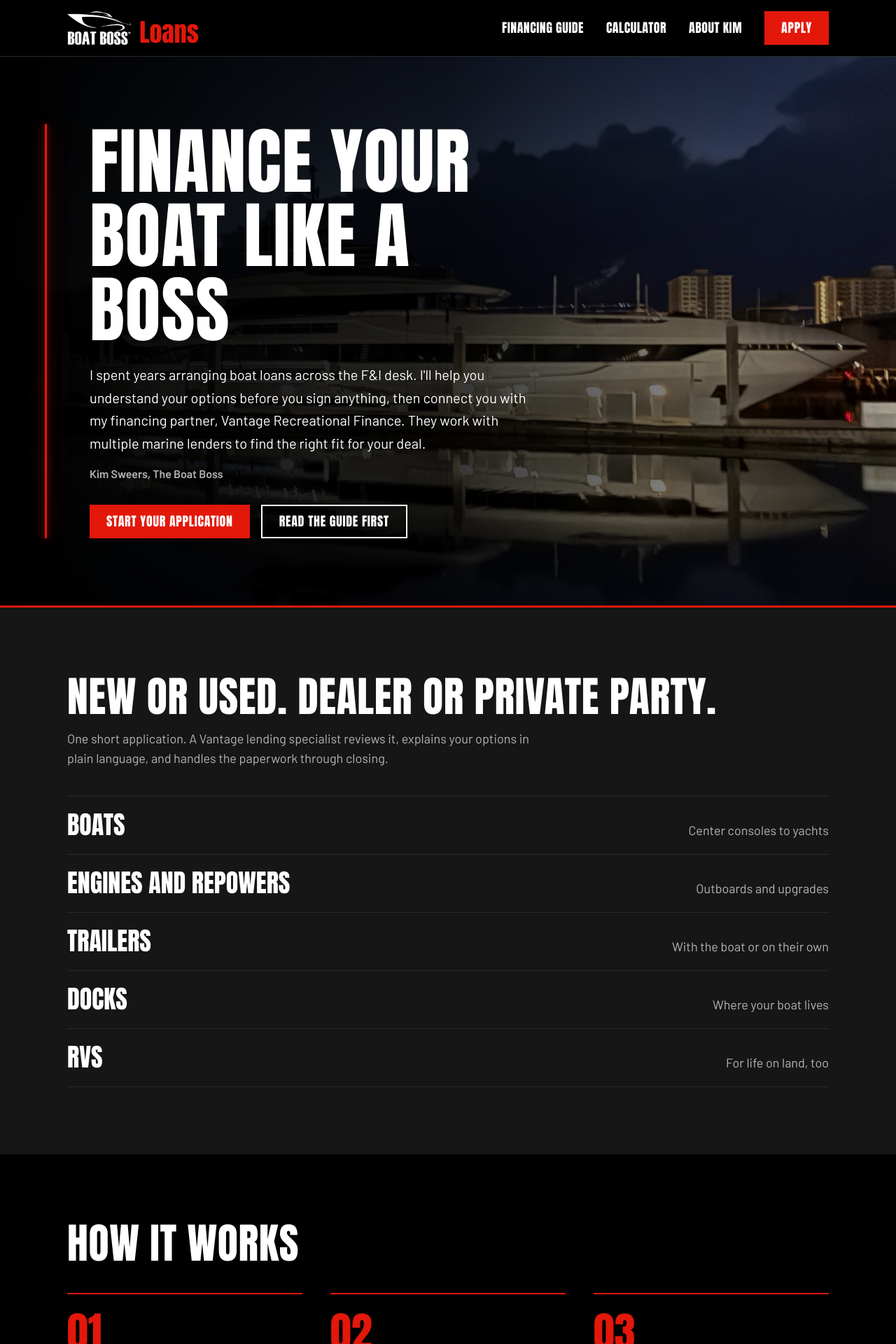
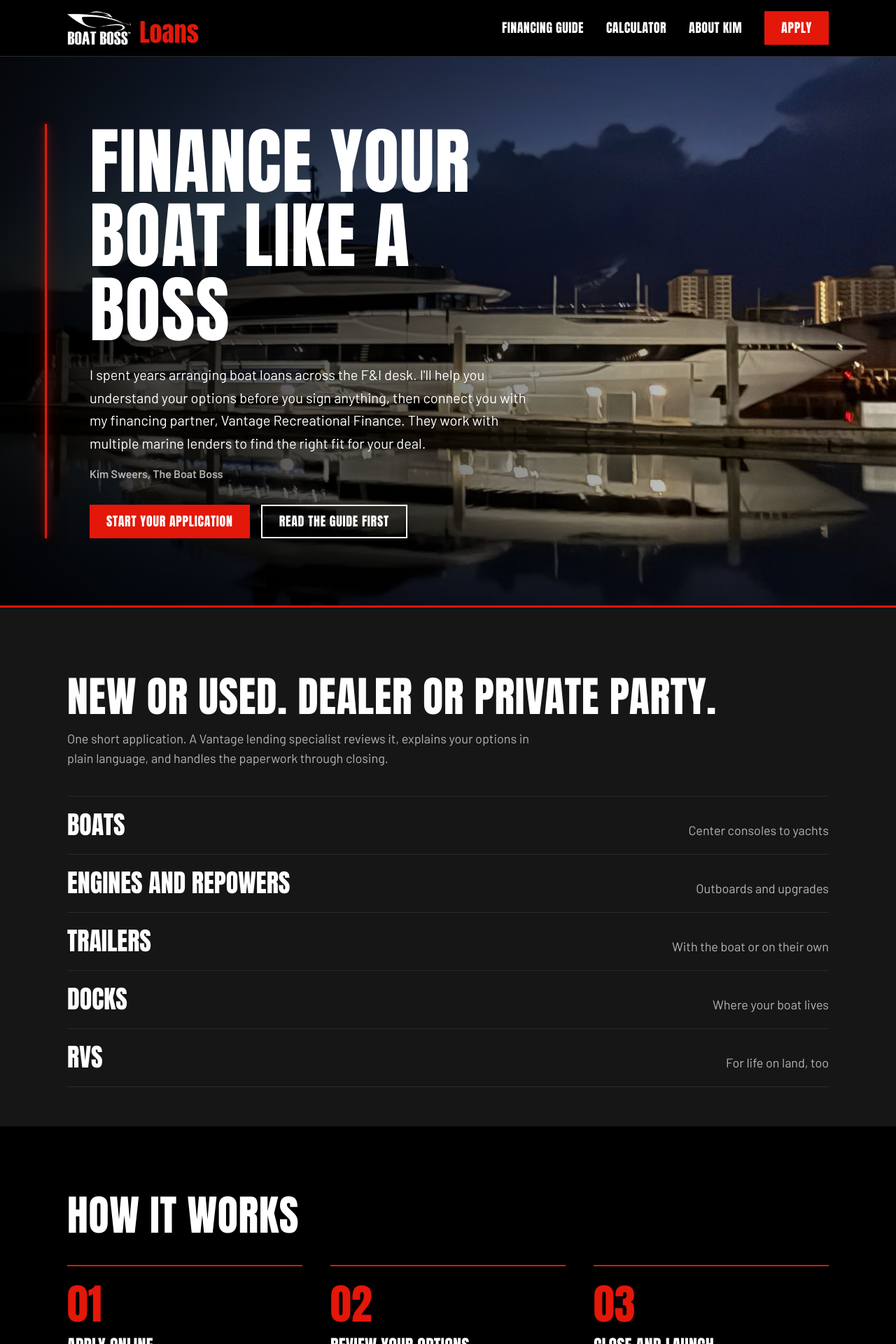
Before and after one commit to chasesweers/boatbossloans, a Next.js app: page / in a window 1280 px wide. Shown: the top 1920 px of the page at 70% size. Built offline with nearby package versions, Linux system fonts and the light colour scheme; no server answers.

Commit message:
Lighter hero overlay, shorter mobile header, tighter section gaps
Mobile header drops from 80px to 56px (logo mark shrinks; 'Loans' stays 24px
so brand red still passes contrast as large text).

```diff
--- a/components/home/FinanceCategories.tsx
+++ b/components/home/FinanceCategories.tsx
@@ -2,7 +2,7 @@ import { categories, financeIntro } from "@/content/home";
 
 export function FinanceCategories() {
   return (
-    <section aria-labelledby="finance-heading" className="bg-panel py-16 md:py-24">
+    <section aria-labelledby="finance-heading" className="bg-panel pb-10 pt-16 md:pb-14 md:pt-24">
       <div className="container-site">
         <h2 id="finance-heading" className="text-[clamp(2.25rem,5vw,3.75rem)]">
           {financeIntro.headline}
--- a/components/home/Hero.tsx
+++ b/components/home/Hero.tsx
@@ -15,10 +15,10 @@ export function Hero() {
         fill
         sizes="100vw"
         placeholder="blur"
-        className="-z-10 object-cover object-center opacity-80"
+        className="-z-10 object-cover object-center"
       />
-      <div aria-hidden="true" className="absolute inset-0 -z-10 bg-gradient-to-t from-black via-black/70 to-black/10 md:bg-gradient-to-r md:from-black md:via-black/75 md:to-transparent" />
-      <div className="container-site relative flex min-h-[calc(100svh-5rem)] items-end py-12 md:items-center md:py-24">
+      <div aria-hidden="true" className="absolute inset-0 -z-10 bg-gradient-to-t from-black/90 via-black/40 to-transparent md:bg-gradient-to-r md:from-black/90 md:via-black/50 md:to-transparent" />
+      <div className="container-site relative flex min-h-[calc(100svh-3.5rem)] md:min-h-[calc(100svh-5rem)] items-end py-12 md:items-center md:py-24">
         <NeonLine orientation="vertical" className="absolute bottom-24 left-0 top-24 hidden md:block" />
         <div className="max-w-2xl md:pl-8">
           <h1 className="text-[clamp(3rem,9vw,6.5rem)] text-white">{hero.headline}</h1>
--- a/components/home/HowItWorks.tsx
+++ b/components/home/HowItWorks.tsx
@@ -2,7 +2,7 @@ import { steps } from "@/content/home";
 
 export function HowItWorks() {
   return (
-    <section aria-labelledby="how-heading" className="bg-black py-16 md:py-24">
+    <section aria-labelledby="how-heading" className="bg-black pb-10 pt-16 md:pb-14 md:pt-24">
       <div className="container-site">
         <h2 id="how-heading" className="text-[clamp(2.25rem,5vw,3.75rem)]">
           How it works
--- a/components/layout/Header.tsx
+++ b/components/layout/Header.tsx
@@ -7,7 +7,7 @@ import { MobileMenu } from "./MobileMenu";
 export function Header() {
   return (
     <header className="sticky top-0 z-40 border-b border-hairline bg-black/95 backdrop-blur">
-      <div className="container-site flex h-20 items-center justify-between gap-4">
+      <div className="container-site flex h-14 items-center md:h-20 justify-between gap-4">
         <Logo />
         <nav aria-label="Main" className="hidden items-center gap-8 md:flex">
           {NAV_LINKS.map((l) => (
@@ -18,7 +18,7 @@ export function Header() {
           <ApplyButton location="header" />
         </nav>
         <div className="flex items-center gap-2 md:hidden">
-          <ApplyButton location="header" className="!min-h-11 !px-3 sm:!px-4" />
+          <ApplyButton location="header" className="!min-h-10 !px-3 sm:!px-4" />
           <MobileMenu />
         </div>
       </div>
--- a/components/layout/Logo.tsx
+++ b/components/layout/Logo.tsx
@@ -5,8 +5,9 @@ import logo from "@/public/brand/logo-white.png";
 export function Logo({ className = "" }: { className?: string }) {
   return (
     <Link href="/" className={`flex shrink-0 items-end gap-2 sm:gap-3 ${className}`} aria-label="BOAT BOSS Loans home">
-      <Image src={logo} alt="" priority className="h-8 w-auto sm:h-10 md:h-12" sizes="120px" />
-      <span className="font-display text-2xl leading-none text-red sm:text-3xl md:text-4xl" aria-hidden="true">
+      <Image src={logo} alt="" priority className="h-6 w-auto sm:h-8 md:h-12" sizes="120px" />
+      {/* Keep at text-2xl or larger: brand red only passes contrast as large text (globals.css). */}
+      <span className="font-display text-2xl leading-none text-red md:text-4xl" aria-hidden="true">
         Loans
       </span>
     </Link>
```
